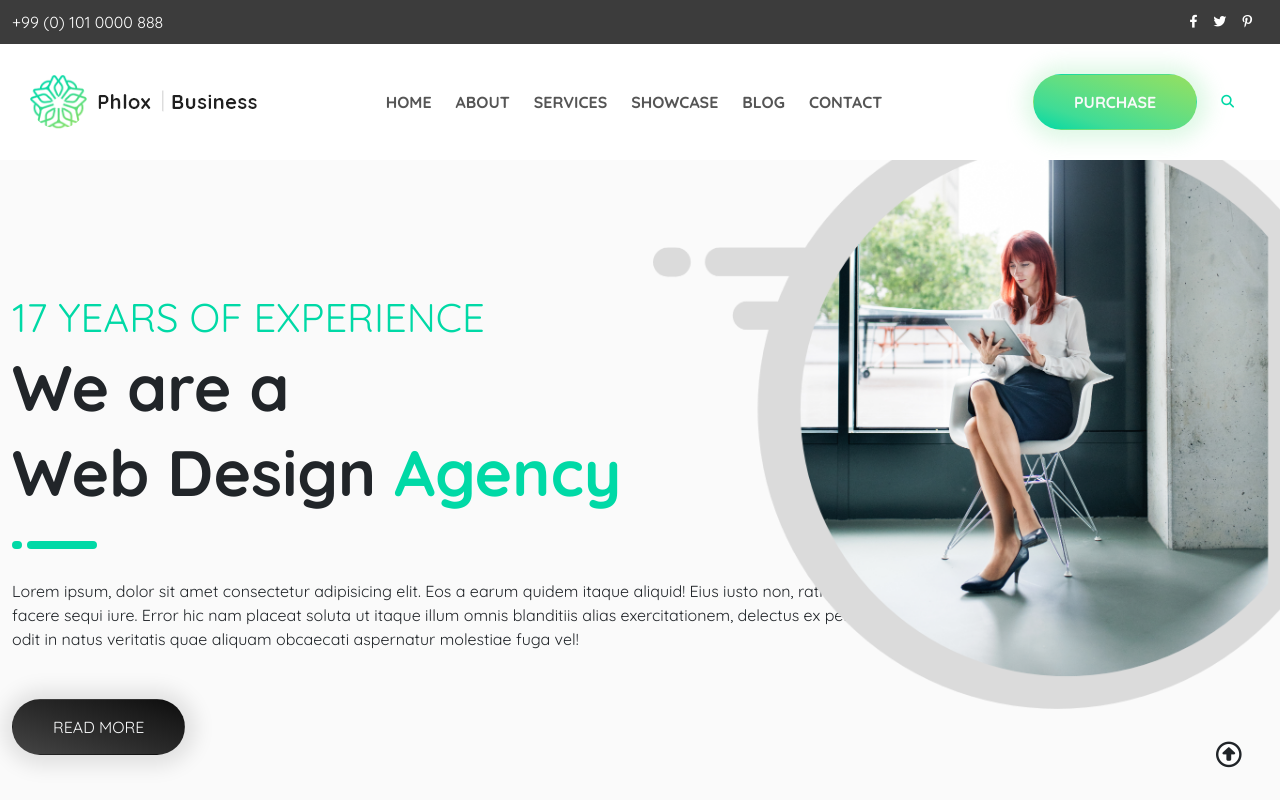
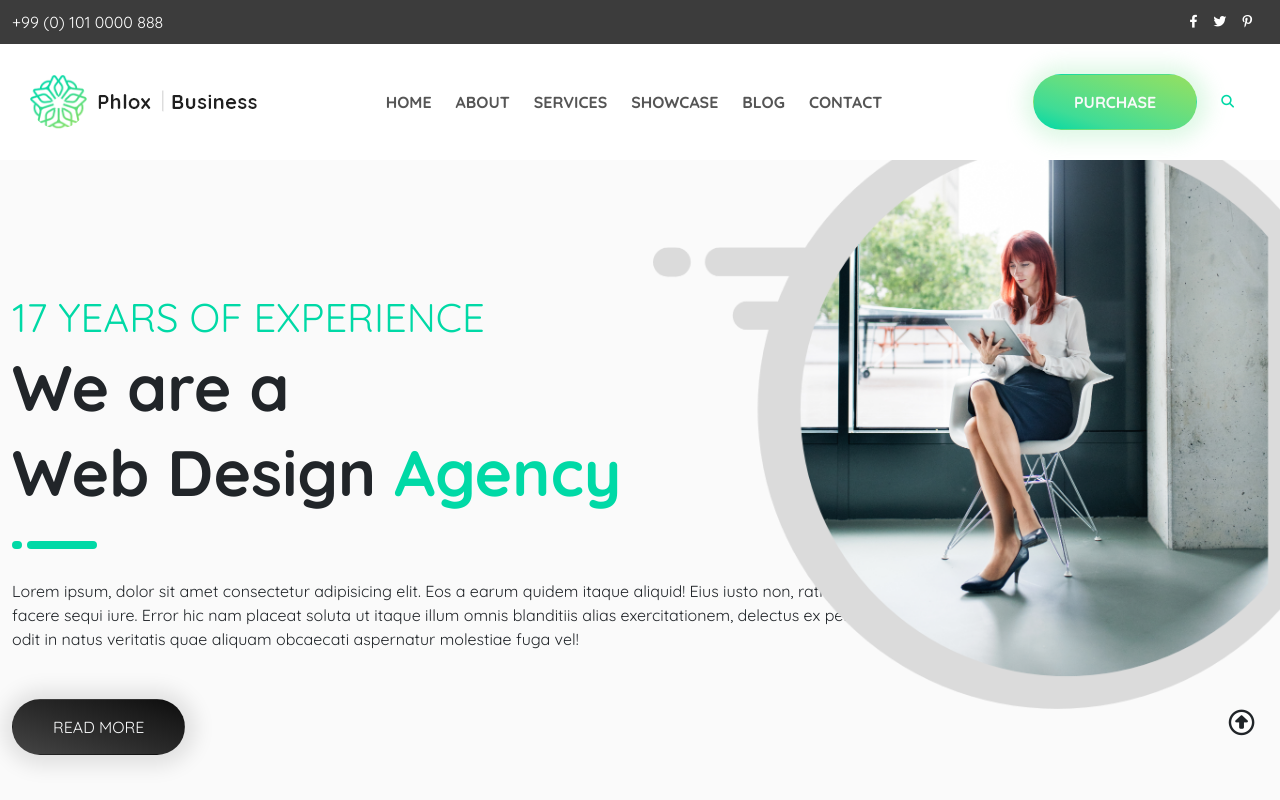
Before and after one commit to matteobonelli/proj-html-vuejs, a Vue app: page / in a window 1280 px wide. Built offline with nearby package versions, Linux system fonts and the light colour scheme.

Commit message:
fixed position of scroll to top button

```diff
--- a/src/components/main/CarouselComponent.vue
+++ b/src/components/main/CarouselComponent.vue
@@ -110,8 +110,8 @@ export default {
 .fa-circle-up {
     position: absolute;
     z-index: 10000;
-    bottom: 4%;
-    right: 3%;
+    bottom: 8%;
+    right: 2%;
     font-size: 2vw;
     background-color: white;
     border-radius: 50%;
```
